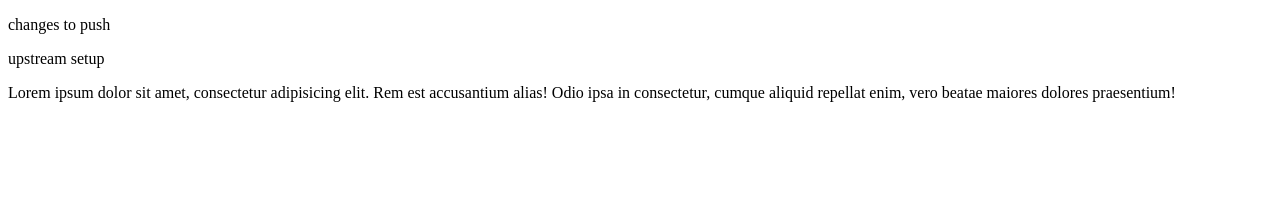
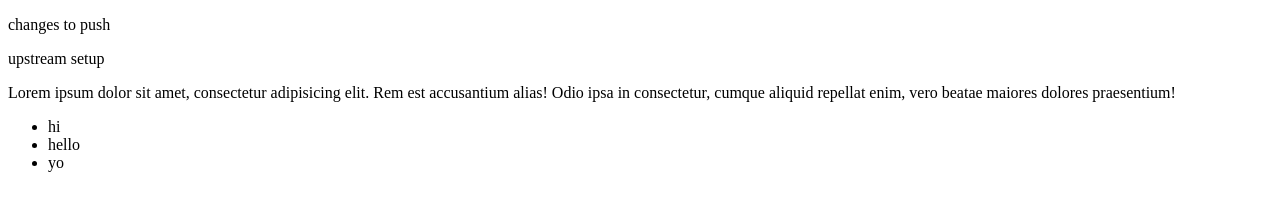
Before and after one commit to sparshs241/learn-git, a plain HTML site: page index.html in a window 1280 px wide. Drawn offline with Linux system fonts and the light colour scheme.

Commit message:
update index.html

```diff
--- a/index.html
+++ b/index.html
@@ -10,6 +10,11 @@
     <p>upstream setup</p>
 
     <p>Lorem ipsum dolor sit amet, consectetur adipisicing elit. Rem est accusantium alias! Odio ipsa in consectetur, cumque aliquid repellat enim, vero beatae maiores dolores praesentium!</p>
+    <ul>
+        <li>hi</li>
+        <li>hello</li>
+        <li>yo</li>
+    </ul>
 
 </body>
 </html>
```
